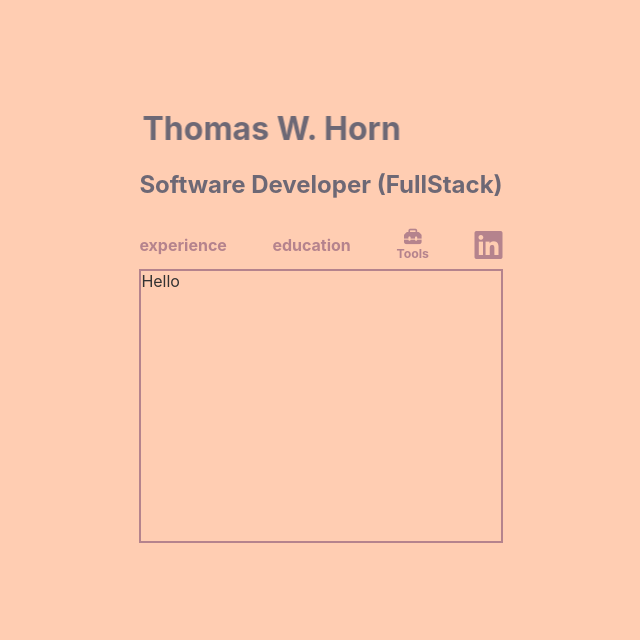
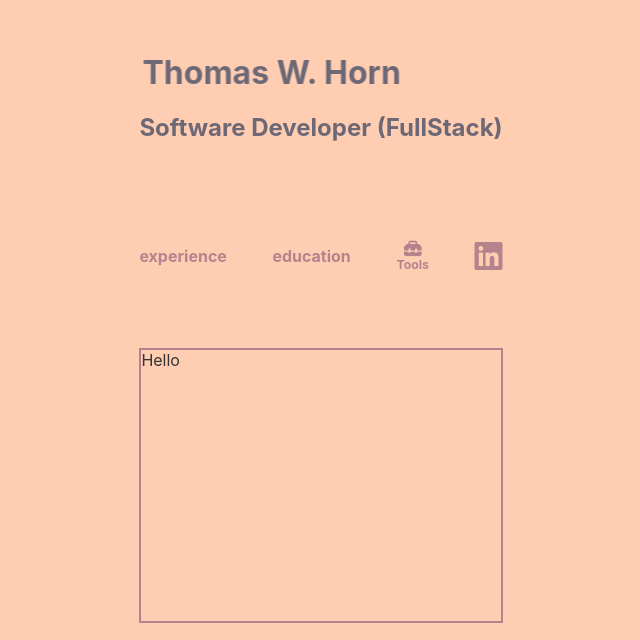
Before and after one commit to thorn91/personal, a Svelte app in the folder web/: page / in a window 1280 px wide. Shown: the part 160-800 px from the top of the page, without its empty margins (319-959 px from the left). Built offline with nearby package versions, Linux system fonts and the light colour scheme.

Commit message:
Update App.svelte

```diff
--- a/web/src/App.svelte
+++ b/web/src/App.svelte
@@ -7,7 +7,7 @@
 </script>
 
 <main class="main">
-    <div class="middle">
+    <div class="upper">
         <h1 class="initial-hello">hello</h1>
         <h1 class="name-section"><span id="im">I'm </span>Thomas W. Horn</h1>
         <h2 class="description-section">Software Developer (FullStack)</h2>
@@ -50,17 +50,17 @@
         margin: 2em;
         display: grid;
         grid-template-areas:
-            "."
-            "middle"
+            "upper"
             "bottom"
             "card";
-        grid-template-rows: 25% 3fr 2fr auto;
+        grid-template-rows: 3fr 2fr auto;
         justify-content: center;
         align-items: center;
 
-        .middle {
-            grid-area: middle;
+        .upper {
+            grid-area: upper;
             color: $brand-darkest;
+            margin-top: 25%;
 
             .initial-hello {
                 animation: fadeout 1.5s;
```
